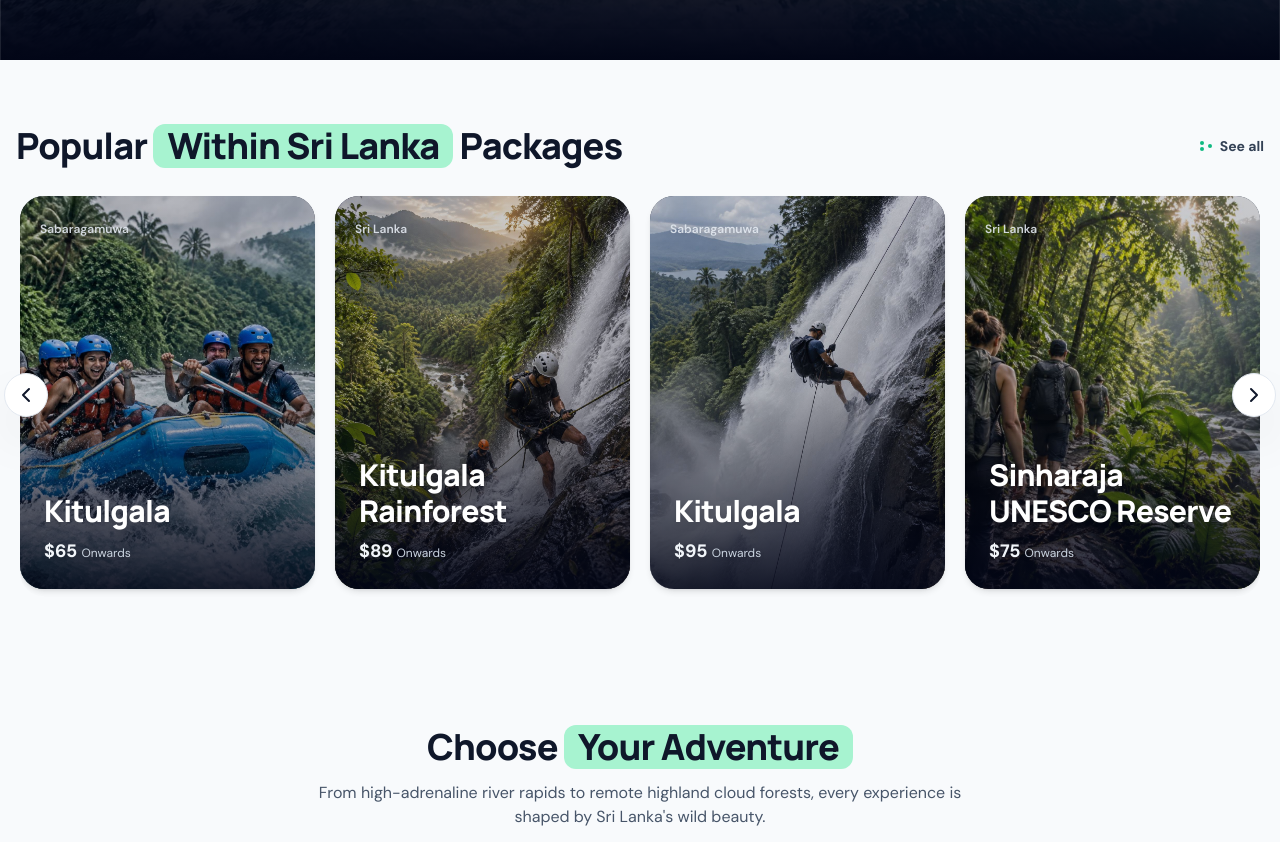
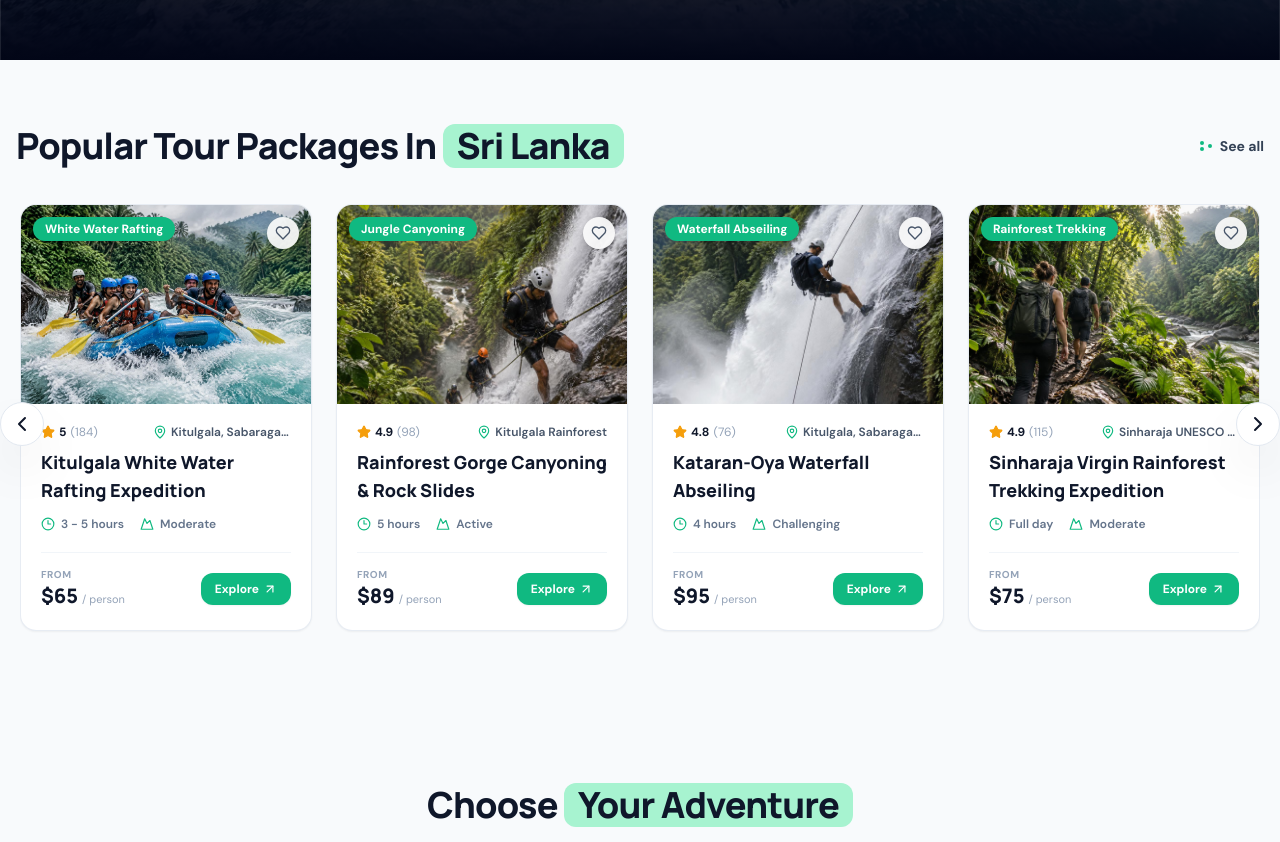
Before and after one commit to hirushan2001/Serendib-Adventures, a Next.js app in the folder frontend/: page / in a window 1280 px wide. Shown: the part 720-1562 px from the top of the page. Built offline with nearby package versions, Linux system fonts and the light colour scheme.

Commit message:
feat: add StaggeredMenu, adventure-card, and popular-packages components

```diff
--- a/frontend/components/StaggeredMenu.tsx
+++ b/frontend/components/StaggeredMenu.tsx
@@ -44,7 +44,7 @@ export const StaggeredMenu: React.FC<StaggeredMenuProps> = ({
   displaySocials = true,
   displayItemNumbering = false,
   className,
-  logoUrl = '/images/logos/logo.png',
+  logoUrl = '/assets/logo.png',
   menuButtonColor = '#0f172a',
   openMenuButtonColor = '#0f172a',
   accentColor = '#059669',
@@ -66,7 +66,7 @@ export const StaggeredMenu: React.FC<StaggeredMenuProps> = ({
   const closeTweenRef = useRef<gsap.core.Tween | null>(null);
   const itemEntranceTweenRef = useRef<gsap.core.Tween | null>(null);
 
-  useLayoutEffect(() => {
+  useEffect(() => {
     const ctx = gsap.context(() => {
       const panel = panelRef.current;
       const preContainer = preLayersRef.current;
@@ -355,10 +355,13 @@ export const StaggeredMenu: React.FC<StaggeredMenuProps> = ({
                   <li key={s.label + i} className="sm-socials-item transition-transform duration-200 hover:scale-110">
                     <SocialIcon
                       url={s.link}
+                      network={s.label.toLowerCase()}
                       target="_blank"
                       rel="noopener noreferrer"
                       aria-label={s.label}
-                      style={{ height: 36, width: 36 }}
+                      bgColor="transparent"
+                      fgColor="#059669"
+                      style={{ height: 32, width: 32 }}
                     />
                   </li>
                 ))}
--- a/frontend/components/adventure-card.tsx
+++ b/frontend/components/adventure-card.tsx
@@ -23,7 +23,7 @@ export function AdventureCard({ adventure }: { adventure: Tour }) {
 
         {/* Category & Badge */}
         <div className="absolute left-4 top-4 flex flex-wrap gap-2">
-          <span className="rounded-full bg-forest/90 px-3 py-1 text-xs font-bold uppercase tracking-[0.14em] text-white backdrop-blur">
+          <span className="rounded-full bg-emerald-500 px-3 py-1 text-xs font-bold uppercase tracking-[0.14em] text-white shadow-md">
             {adventure.category}
           </span>
           {adventure.badge && (
@@ -35,6 +35,7 @@ export function AdventureCard({ adventure }: { adventure: Tour }) {
 
         {/* Wishlist Button */}
         <Button
+          suppressHydrationWarning
           variant="glassIcon"
           size="icon"
           className={`absolute right-4 top-4 rounded-full transition-colors ${
@@ -56,22 +57,22 @@ export function AdventureCard({ adventure }: { adventure: Tour }) {
             <span className="text-muted-foreground">({adventure.reviewsCount || 45})</span>
           </span>
           <span className="flex items-center gap-1">
-            <MapPin className="size-3.5 text-primary" />
+            <MapPin className="size-3.5 text-emerald-500" />
             {adventure.location || "Kitulgala"}
           </span>
         </div>
 
-        <h3 className="font-display text-xl font-bold leading-snug text-foreground transition group-hover:text-primary">
+        <h3 className="font-display text-xl font-bold leading-snug text-foreground transition group-hover:text-emerald-600 dark:group-hover:text-emerald-400">
           {adventure.title}
         </h3>
 
         <div className="my-3 flex items-center gap-4 text-xs font-semibold text-muted-foreground">
           <span className="flex items-center gap-1.5">
-            <Clock3 className="size-4 text-primary" />
+            <Clock3 className="size-4 text-emerald-500" />
             {adventure.duration}
           </span>
           <span className="flex items-center gap-1.5">
-            <Mountain className="size-4 text-primary" />
+            <Mountain className="size-4 text-emerald-500" />
             {adventure.difficulty}
           </span>
         </div>
@@ -90,7 +91,7 @@ export function AdventureCard({ adventure }: { adventure: Tour }) {
               )}
             </div>
           </div>
-          <Button asChild size="sm" variant="default" className="rounded-xl font-bold bg-amber-500 text-slate-950 hover:bg-amber-400">
+          <Button asChild size="sm" variant="default" className="rounded-xl font-bold bg-emerald-500 text-white hover:bg-emerald-600">
             <Link href={`/adventures/${adventure.slug}`}>
               Explore <ArrowUpRight className="ml-1 size-4" />
             </Link>
--- a/frontend/components/popular-packages.tsx
+++ b/frontend/components/popular-packages.tsx
@@ -1,12 +1,13 @@
 "use client";
 
-import React, { useRef } from "react";
+import React, { useRef, useState } from "react";
 import Link from "next/link";
-import { ChevronLeft, ChevronRight } from "lucide-react";
+import { ChevronLeft, ChevronRight, Star, MapPin, Clock3, Mountain, Heart, ArrowUpRight } from "lucide-react";
 import { Tour } from "@/lib/types";
 
 export function PopularPackagesCarousel({ adventures }: { adventures: Tour[] }) {
   const scrollRef = useRef<HTMLDivElement>(null);
+  const [favorites, setFavorites] = useState<Record<string, boolean>>({});
 
   const handleScroll = (direction: "left" | "right") => {
     if (scrollRef.current) {
@@ -18,12 +19,18 @@ export function PopularPackagesCarousel({ adventures }: { adventures: Tour[] })
     }
   };
 
+  const toggleFavorite = (id: string, e: React.MouseEvent) => {
+    e.preventDefault();
+    e.stopPropagation();
+    setFavorites((prev) => ({ ...prev, [id]: !prev[id] }));
+  };
+
   return (
     <div className="relative w-full">
       {/* Top Header */}
       <div className="mb-6 flex flex-col gap-4 sm:flex-row sm:items-center sm:justify-between">
         <h2 className="font-display text-2xl sm:text-3xl lg:text-4xl font-extrabold tracking-tight text-slate-900 dark:text-white">
-          Popular <span className="rounded-xl bg-emerald-200 px-3.5 py-0.5 text-slate-900 dark:bg-emerald-500/30 dark:text-emerald-300 font-extrabold inline-block">Within Sri Lanka</span> Packages
+          Popular Tour Packages In <span className="rounded-xl bg-emerald-200 px-3.5 py-0.5 text-slate-900 dark:bg-emerald-500/30 dark:text-emerald-300 font-extrabold inline-block">Sri Lanka</span>
         </h2>
 
         <Link
@@ -49,58 +56,111 @@ export function PopularPackagesCarousel({ adventures }: { adventures: Tour[] })
           suppressHydrationWarning
           onClick={() => handleScroll("left")}
           aria-label="Scroll left"
-          className="absolute -left-3 top-1/2 z-30 grid size-11 -translate-y-1/2 place-items-center rounded-full bg-white text-slate-900 shadow-2xl border border-slate-200 transition-all hover:bg-slate-900 hover:text-white active:scale-95 dark:bg-slate-900 dark:text-white dark:border-slate-700 dark:hover:bg-emerald-500"
+          className="absolute -left-4 top-1/2 z-30 grid size-11 -translate-y-1/2 place-items-center rounded-full bg-white text-slate-900 shadow-2xl border border-slate-200 transition-all hover:bg-emerald-500 hover:text-white hover:border-emerald-500 active:scale-95 dark:bg-slate-900 dark:text-white dark:border-slate-800 dark:hover:bg-emerald-500"
         >
           <ChevronLeft className="size-6" />
         </button>
 
         {/* Outer Clipped Overflow Window */}
-        <div className="overflow-hidden rounded-3xl">
+        <div className="overflow-hidden rounded-3xl py-2">
           {/* Cards Scroll Track */}
           <div
             ref={scrollRef}
-            className="no-scrollbar flex snap-x snap-mandatory gap-5 overflow-x-auto pb-2 pt-1"
+            className="no-scrollbar flex snap-x snap-mandatory gap-6 overflow-x-auto pb-4 pt-1"
             style={{ scrollbarWidth: "none", msOverflowStyle: "none" }}
           >
             {adventures.map((item) => {
-              const shortName = item.location.split(",")[0].trim();
-              const provinceName = item.location.split(",")[1]?.trim() || "Sri Lanka";
+              const isFav = !!favorites[item.id];
 
               return (
                 <Link
                   key={item.id}
                   href={`/adventures/${item.slug}`}
-                  className="group/card relative flex aspect-[3/4] w-[80vw] shrink-0 snap-start flex-col justify-between overflow-hidden rounded-3xl bg-slate-900 shadow-md transition-all duration-500 hover:-translate-y-1.5 hover:shadow-2xl sm:w-[calc((100%-1.25rem)/2)] md:w-[calc((100%-2.5rem)/3)] lg:w-[calc((100%-3.75rem)/4)]"
+                  className="group/card relative flex w-[85vw] shrink-0 snap-start flex-col justify-between overflow-hidden rounded-2xl bg-white dark:bg-slate-900 border border-slate-200/80 dark:border-slate-800 shadow-sm hover:shadow-xl hover:-translate-y-1.5 transition-all duration-300 sm:w-[calc((100%-1.5rem)/2)] lg:w-[calc((100%-4.5rem)/4)]"
                 >
-                  {/* Background Image */}
+                  {/* Card Image Container */}
+                  <div className="relative aspect-[16/11] w-full overflow-hidden bg-slate-100 dark:bg-slate-800">
                     <img
                       src={item.image}
                       alt={item.title}
                       loading="lazy"
                       width={600}
-                    height={800}
-                    className="absolute inset-0 h-full w-full object-cover transition-transform duration-700 group-hover/card:scale-105"
+                      height={400}
+                      className="h-full w-full object-cover transition-transform duration-300 ease-out group-hover/card:scale-105"
                     />
 
-                  {/* Soft Gradient Scrim Overlay */}
-                  <div className="absolute inset-0 bg-gradient-to-t from-slate-950/90 via-slate-950/25 to-slate-950/20" />
+                    {/* Top Left Emerald Category Badge */}
+                    <div className="absolute top-3 left-3 bg-emerald-500 text-white font-bold text-xs px-3 py-1 rounded-full shadow-md backdrop-blur-md">
+                      {item.category}
+                    </div>
 
-                  {/* Top Left Province/District Tag */}
-                  <div className="relative z-10 p-5">
-                    <span className="text-xs font-semibold text-slate-200/90 drop-shadow-md">
-                      {provinceName}
+                    {/* Top Right Wishlist Button */}
+                    <button
+                      suppressHydrationWarning
+                      onClick={(e) => toggleFavorite(item.id, e)}
+                      aria-label="Save to wishlist"
+                      className="absolute top-3 right-3 grid size-8 place-items-center rounded-full bg-white/90 dark:bg-slate-900/90 shadow-md backdrop-blur-md hover:scale-110 active:scale-95 transition"
+                    >
+                      <Heart
+                        className={`size-4 transition ${
+                          isFav
+                            ? "fill-emerald-500 text-emerald-500"
+                            : "text-slate-600 dark:text-slate-300 hover:text-emerald-500 dark:hover:text-emerald-400"
+                        }`}
+                      />
+                    </button>
+                  </div>
+
+                  {/* Card Content Body */}
+                  <div className="p-5 flex-1 flex flex-col justify-between">
+                    <div>
+                      {/* Rating & Location Tag */}
+                      <div className="mb-2 flex items-center justify-between text-xs font-semibold text-slate-500 dark:text-slate-400">
+                        <span className="flex items-center gap-1 text-amber-500 font-bold">
+                          <Star className="size-3.5 fill-current" />
+                          <span className="text-slate-900 dark:text-white">{item.rating || 4.9}</span>
+                          <span className="text-slate-400 font-normal">({item.reviewsCount || 45})</span>
+                        </span>
+
+                        <span className="flex items-center gap-1 text-slate-600 dark:text-slate-300">
+                          <MapPin className="size-3.5 text-emerald-500 shrink-0" />
+                          <span className="truncate max-w-[120px]">{item.location}</span>
                         </span>
                       </div>
 
-                  {/* Bottom Card Title & Price Overlay */}
-                  <div className="relative z-10 p-6 text-white">
-                    <h3 className="font-display text-2xl sm:text-3xl font-black leading-none tracking-tight text-white drop-shadow-md">
-                      {shortName}
+                      {/* Card Title */}
+                      <h3 className="font-display font-extrabold text-base sm:text-lg text-slate-900 dark:text-white line-clamp-2 leading-snug group-hover/card:text-emerald-600 dark:group-hover/card:text-emerald-400 transition">
+                        {item.title}
                       </h3>
 
-                    <p className="mt-2 text-base sm:text-lg font-extrabold text-slate-100 drop-shadow">
-                      ${item.price} <span className="text-xs font-normal text-slate-300">Onwards</span>
-                    </p>
+                      {/* Tour Details: Duration & Difficulty */}
+                      <div className="mt-3 flex items-center gap-4 text-xs font-semibold text-slate-500 dark:text-slate-400">
+                        <span className="flex items-center gap-1.5">
+                          <Clock3 className="size-3.5 text-emerald-500" />
+                          {item.duration}
+                        </span>
+                        <span className="flex items-center gap-1.5">
+                          <Mountain className="size-3.5 text-emerald-500" />
+                          {item.difficulty}
+                        </span>
+                      </div>
+                    </div>
+
+                    {/* Footer: Price & Explore CTA */}
+                    <div className="mt-5 pt-3.5 border-t border-slate-100 dark:border-slate-800/80 flex items-center justify-between gap-2">
+                      <div>
+                        <span className="text-[10px] font-bold uppercase tracking-wider text-slate-400 block">From</span>
+                        <div className="flex items-baseline gap-1">
+                          <strong className="font-display text-xl font-extrabold text-slate-900 dark:text-white">${item.price}</strong>
+                          <span className="text-[11px] font-normal text-slate-400">/ person</span>
+                        </div>
+                      </div>
+
+                      <div className="inline-flex items-center gap-1 rounded-xl bg-emerald-500 hover:bg-emerald-600 text-white font-bold text-xs px-3.5 py-2 shadow-sm transition group-hover/card:shadow-md">
+                        <span>Explore</span>
+                        <ArrowUpRight className="size-3.5" />
+                      </div>
+                    </div>
                   </div>
                 </Link>
               );
@@ -113,14 +173,14 @@ export function PopularPackagesCarousel({ adventures }: { adventures: Tour[] })
           suppressHydrationWarning
           onClick={() => handleScroll("right")}
           aria-label="Scroll right"
-          className="absolute -right-3 top-1/2 z-30 grid size-11 -translate-y-1/2 place-items-center rounded-full bg-white text-slate-900 shadow-2xl border border-slate-200 transition-all hover:bg-slate-900 hover:text-white active:scale-95 dark:bg-slate-900 dark:text-white dark:border-slate-700 dark:hover:bg-emerald-500"
+          className="absolute -right-4 top-1/2 z-30 grid size-11 -translate-y-1/2 place-items-center rounded-full bg-white text-slate-900 shadow-2xl border border-slate-200 transition-all hover:bg-emerald-500 hover:text-white hover:border-emerald-500 active:scale-95 dark:bg-slate-900 dark:text-white dark:border-slate-800 dark:hover:bg-emerald-500"
         >
           <ChevronRight className="size-6" />
         </button>
 
       </div>
 
-      {/* Mobile Centered "See all" below cards (matching reference screenshot) */}
+      {/* Mobile Centered "See all" below cards */}
       <div className="mt-7 flex justify-center sm:hidden">
         <Link
           href="/adventures"
```
Lines whose indentation alone changed are shown as unchanged.
